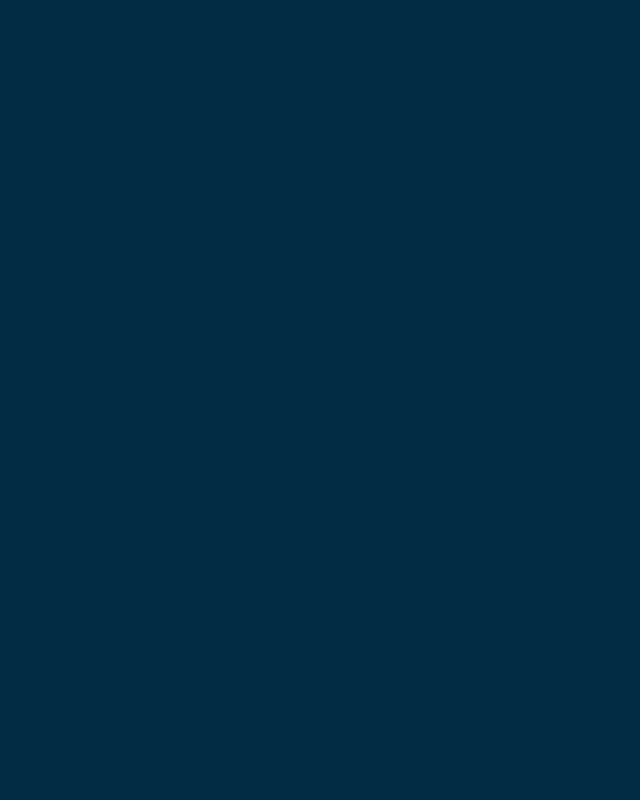
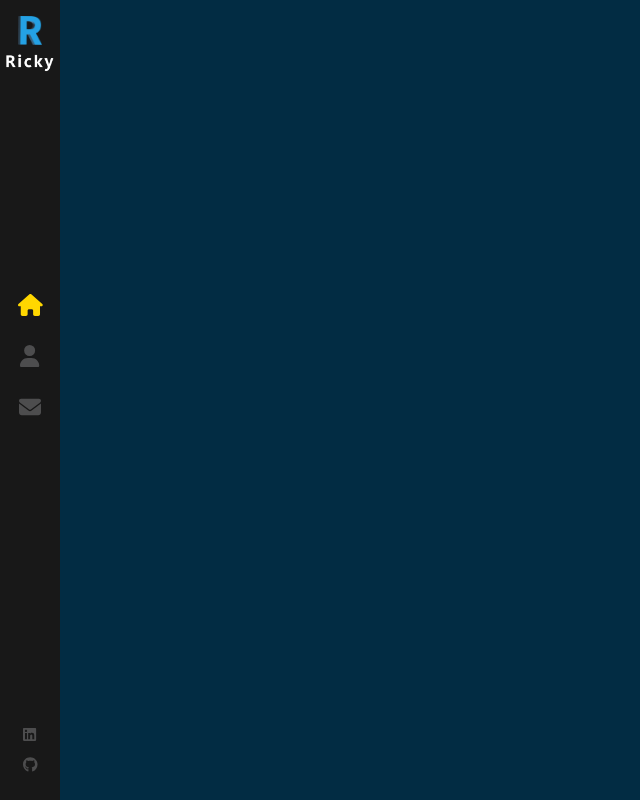
Before and after one commit to RickyPaps/portfolio-revamped, a React (Create React App) app: page / in a window 1280 px wide. Shown: the whole page, without its empty margins (0-640 px from the left). Built offline with nearby package versions, Linux system fonts and the light colour scheme.

Commit message:
Inital sidebar component

```diff
--- a/src/components/sidebar/index.js
+++ b/src/components/sidebar/index.js
@@ -1,10 +1,59 @@
 import './index.scss'
-import { Link } from 'react-router-dom'
+import { Link, NavLink } from 'react-router-dom'
+import Logo from '../../assets/images/portolio-letter.png'
+import LogoSub from '../../assets/images/logo-sub.png'
+import { FontAwesomeIcon } from '@fortawesome/react-fontawesome'
+import { faEnvelope, faHome, faUser } from '@fortawesome/free-solid-svg-icons'
+import { faGithub, faLinkedin } from '@fortawesome/free-brands-svg-icons'
 
 const Sidebar = () => {
   return (
     <div className="nav-bar">
-      <Link className="logo" to="/"></Link>
+      <Link className="logo" to="/">
+        <img src={Logo} alt="logo" />
+        <img src={LogoSub} className="sub-logo" alt="sub-logo" />
+      </Link>
+      <nav>
+        <NavLink exact="true" activeclassname="active" to="/">
+          <FontAwesomeIcon icon={faHome} color="#4d4d4e" />
+        </NavLink>
+        <NavLink
+          exact="true"
+          activeclassname="active"
+          className="about-link"
+          to="/about"
+        >
+          <FontAwesomeIcon icon={faUser} color="#4d4d4e" />
+        </NavLink>
+        <NavLink
+          exact="true"
+          activeclassname="active"
+          className="contact-link"
+          to="/contact"
+        >
+          <FontAwesomeIcon icon={faEnvelope} color="#4d4d4e" />
+        </NavLink>
+      </nav>
+      <ul>
+        <li>
+          <a
+            target="_blank"
+            rel="noreferrer"
+            href="https://www.linkedin.com/in/ricky-papini-427ba0146/"
+          >
+            <FontAwesomeIcon icon={faLinkedin} color="#4d4d4e" />
+          </a>
+        </li>
+        <li>
+          <a
+            target="_blank"
+            rel="noreferrer"
+            href="https://github.com/RickyPaps?tab=repositories"
+          >
+            <FontAwesomeIcon icon={faGithub} color="#4d4d4e" />
+          </a>
+        </li>
+      </ul>
     </div>
   )
 }
--- a/src/components/sidebar/index.scss
+++ b/src/components/sidebar/index.scss
@@ -0,0 +1,121 @@
+.nav-bar {
+    background: #181818;
+    width: 60px;
+    height: 100%;
+    position: absolute;
+    top: 0;
+    z-index: 3;
+    min-height: 500px;
+
+    .logo {
+        display: block;
+        padding: 8px 0;
+
+        img {
+            display: block;
+            margin: 8px auto;
+            width: 24px;
+            height: auto;
+
+            &.sub-logo {
+                width: 50px;
+            }
+        }
+    }
+
+    nav {
+        display: block;
+        text-align: center;
+        position: absolute;
+        height: 210px;
+        top: 50%;
+        margin-top: -120px;
+        width: 100%;
+
+        a {
+            font-size: 22px;
+            color: #4d4d4e;
+            display: block;
+            line-height: 51px;
+            height: 51px;
+            position: relative;
+            text-decoration: none;
+
+            i {
+                transition: all 0.3s ease-in-out;
+            }
+
+            &:hover {
+                color: #ffd700;
+
+                svg {
+                    opacity: 0;
+                }
+
+                &::after {
+                    opacity: 1;
+                }
+            }
+
+            &:after {
+                content: "";
+                font-size: 9px;
+                letter-spacing: 2px;
+                position: absolute;
+                bottom: 0;
+                display: block;
+                width: 100%;
+                text-align: center;
+                opacity: 0;
+                transition: all 0.3s ease-out;
+            }
+
+            &:first-child {
+                &::after {
+                    content: "HOME";
+                }
+            }
+        }
+
+        a.about-link {
+            &:after {
+                content: "ABOUT";
+            }
+        }
+        a.contact-link {
+            &:after {
+                content: "CONTACT";
+            }
+        }
+
+        a.active {
+            svg {
+                color: #ffd700;
+            }
+        }
+    }
+
+    ul {
+        position: absolute;
+        bottom: 20px;
+        width: 100%;
+        display: block;
+        padding: 0;
+        list-style: none;
+        text-align: center;
+        margin: 0;
+
+        li {
+            a {
+                padding: 7px 0;
+                display: block;
+                font-size: 15px;
+                line-height: 16px;
+
+                &:hover svg {
+                    color: #ffd700;
+                }
+            }
+        }
+    }
+}
--- a/src/index.css
+++ b/src/index.css
@@ -4,10 +4,7 @@
 
 body {
   margin: 0;
-  font-family:'Helvetica Neue', 'sans-serif';
-  font-weight: 300;
-  font-size: 11px;
-  line-height: 1.4;
+  font:300 11px/1.4'Helvetica Neue', 'sans-serif';
   color: #444;
   background: #022c43;
   overflow: hidden;
```
Also changed, not shown: src/assets/images/logo-sub.png (added), src/assets/images/portolio-letter.png (added).
